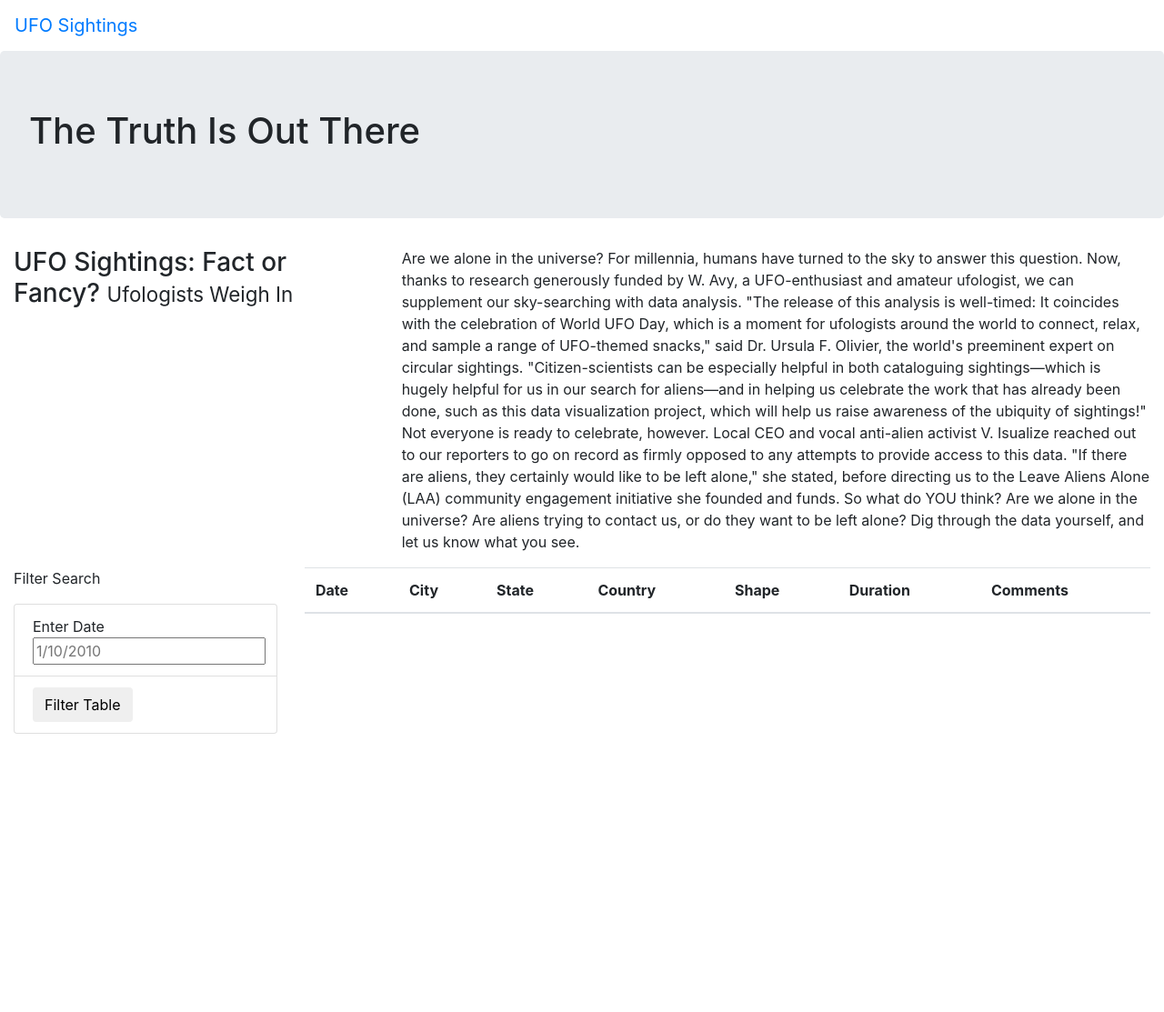
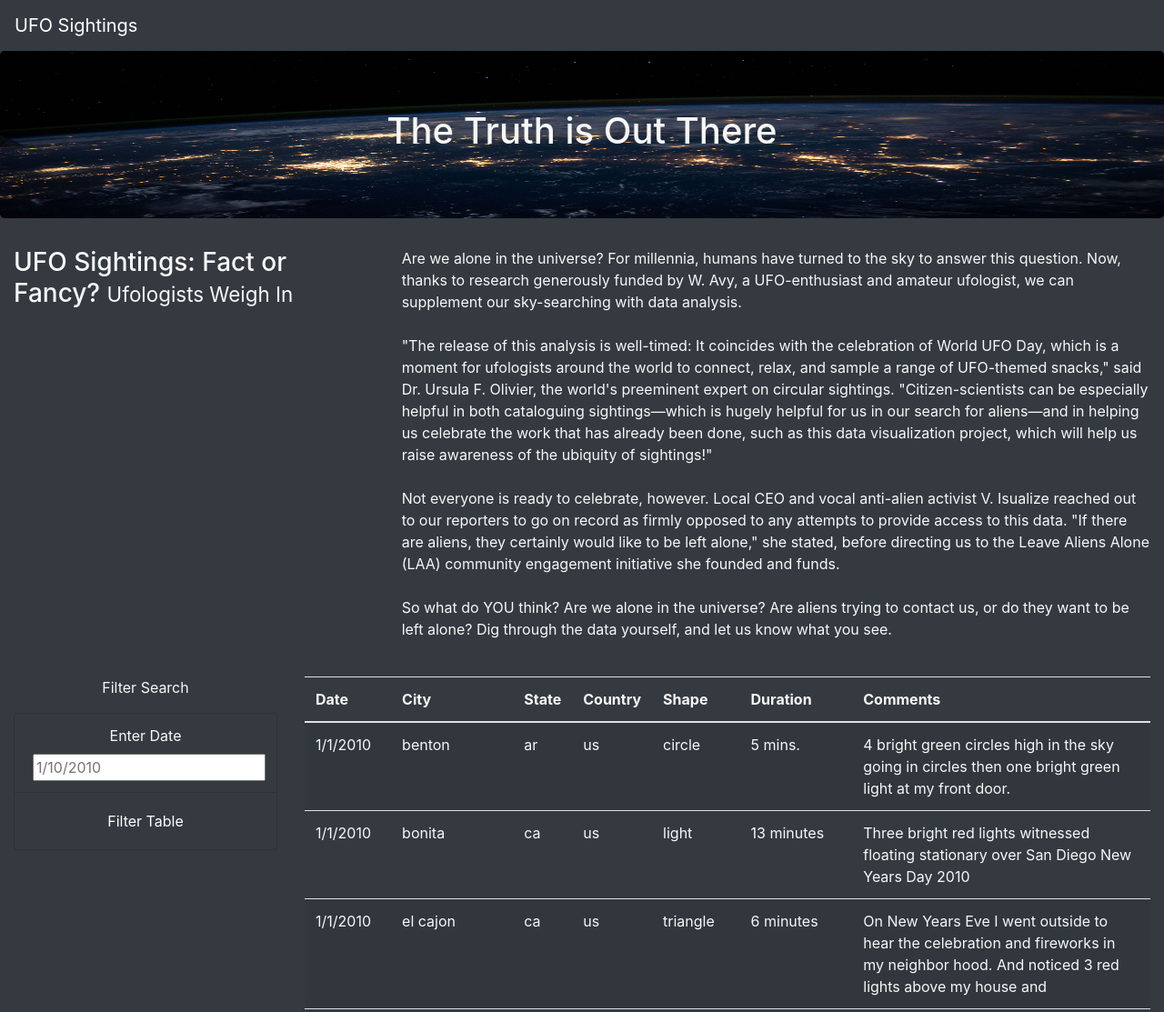
Before and after one commit to JoseCalucag/UFOs, a plain HTML site: page index.html in a window 1280 px wide. Shown: the top 1113 px of the page at 91% size. Before the commit the page ends 807 px from the top, so only its background shows below. Drawn offline with nearby package versions, Linux system fonts and the light colour scheme.

Commit message:
updating project

```diff
--- a/index.html
+++ b/index.html
@@ -12,16 +12,14 @@
     />
     <link rel="stylesheet" href="static/css/style.css">
 </head>
-<body>
+<body class="bg-dark">
     <div class="wrapper">
-    <nav class="navbar navbar-expand-lg">
-        <a class="navbar-brand" href="index.html">
-            UFO Sightings
-        </a>
-    </nav>
+        <nav class="navbar navbar-dark bg-dark navbar-expand-lg">
+            <a class="navbar-brand" href="index.html">UFO Sightings</a>
+        </nav>
     </div>
     <div class="jumbotron">
-        <h1> The Truth Is Out There</h1>
+        <h1>The Truth is Out There</h1>
     </div>
     <div class="container-fluid">
         <div class="row">
@@ -30,11 +28,13 @@
             </div>
             <div class="col-md-8">
                 <p>
-                    Are we alone in the universe? For millennia, humans have turned to the sky to answer this question. Now, thanks to research generously funded by W. Avy, a UFO-enthusiast and amateur ufologist, we can supplement our sky-searching with data analysis.
-                    "The release of this analysis is well-timed: It coincides with the celebration of World UFO Day, which is a moment for ufologists around the world to connect, relax, and sample a range of UFO-themed snacks," said Dr. Ursula F. Olivier, the world's preeminent expert on circular sightings. "Citizen-scientists can be especially helpful in both cataloguing sightings—which is hugely helpful for us in our search for aliens—and in helping us celebrate the work that has already been done, such as this data visualization project, which will help us raise awareness of the ubiquity of sightings!"
-                    Not everyone is ready to celebrate, however. Local CEO and vocal anti-alien activist V. Isualize reached out to our reporters to go on record as firmly opposed to any attempts to provide access to this data. "If there are aliens, they certainly would like to be left alone," she stated, before directing us to the Leave Aliens Alone (LAA) community engagement initiative she founded and funds.
-                    So what do YOU think? Are we alone in the universe? Are aliens trying to contact us, or do they want to be left alone? Dig through the data yourself, and let us know what you see.
+                    Are we alone in the universe? For millennia, humans have turned to the sky to answer this question. Now, thanks to research generously funded by W. Avy, a UFO-enthusiast and amateur ufologist, we can supplement our sky-searching with data analysis.<br><br>
 
+                    "The release of this analysis is well-timed: It coincides with the celebration of World UFO Day, which is a moment for ufologists around the world to connect, relax, and sample a range of UFO-themed snacks," said Dr. Ursula F. Olivier, the world's preeminent expert on circular sightings. "Citizen-scientists can be especially helpful in both cataloguing sightings—which is hugely helpful for us in our search for aliens—and in helping us celebrate the work that has already been done, such as this data visualization project, which will help us raise awareness of the ubiquity of sightings!" <br><br>
+
+                    Not everyone is ready to celebrate, however. Local CEO and vocal anti-alien activist V. Isualize reached out to our reporters to go on record as firmly opposed to any attempts to provide access to this data. "If there are aliens, they certainly would like to be left alone," she stated, before directing us to the Leave Aliens Alone (LAA) community engagement initiative she founded and funds.<br><br>
+
+                    So what do YOU think? Are we alone in the universe? Are aliens trying to contact us, or do they want to be left alone? Dig through the data yourself, and let us know what you see.<br><br>
                 </p>
             </div>
         </div>
@@ -42,18 +42,20 @@
     <div class="container-fluid">
         <div class="row">
             <div class="col-md-3">
-                <form>
+                <form class="bg-dark">
                     <p>Filter Search</p>
-                    <ul class="list-group">
-                        <li class="list-group-item">
-                            <label for="date"></label>Enter Date</label>
-                            <input type="text" placeholder="1/10/2010" id="datetime">
-                        </li>
-                        <li class="list-group-item">
-                            <button id="filter-btn" type="button" class="btn btn-default">Filter Table</button>
-                        </li>
-                    </ul>
                 </form>
+                <ul class="list-group bg-dark">
+                    <li class="list-group-item bg-dark">
+                        <label for="date">Enter Date</label>
+                        <input type="text" placeholder="1/10/2010" id="datetime" />
+                    </li>
+                    <li class="list-group-item bg-dark">
+                        <button id="filter-btn" type="button" class="btn btn-dark">
+                            Filter Table
+                        </button>
+                    </li>
+                </ul>
             </div>
             <div class="col-md-9">
                 <table class="table table-striped">
@@ -73,5 +75,8 @@
             </div>
         </div>
     </div>
+    <script src="https://cdnjs.cloudflare.com/ajax/libs/d3/4.11.0/d3.js"></script>
+    <script src="static/js/data.js"></script>
+    <script src="static/js/app.js"></script>
 </body>
 </html>
--- a/static/css/style.css
+++ b/static/css/style.css
@@ -0,0 +1,14 @@
+body {
+    color: #f7f7f7;
+  }
+
+  .jumbotron {
+    background-image: url("../images/nasa.jpg");
+    background-size: 100% 100%;
+    text-align: center;
+  }
+
+  .col-md-3 {
+    text-align: center;
+
+  }
--- a/static/js/app.js
+++ b/static/js/app.js
@@ -5,23 +5,24 @@
 var tbody = d3.select("tbody");
 
 function buildTable(data) {
-// Clear out any existing daya
+    // First, clear out any existing data
     tbody.html("");
 
-// Loop through each object in data
-// and append a row and cells for each value in row
+    // Next, loop through each object in the data
+    // and append a row and cells for each value in the row
     data.forEach((dataRow) => {
       // Append a row to the table body
       let row = tbody.append("tr");
 
       // Loop through each field in the dataRow and add
-    // each val as a table cell ("td")
+      // each value as a table cell (td)
       Object.values(dataRow).forEach((val) => {
         let cell = row.append("td");
         cell.text(val);
         }
       );
     });
+  }
 
 function handleClick() {
     // Grab the datetime value from the filter
@@ -46,4 +47,4 @@
 d3.selectAll("#filter-btn").on("click", handleClick);
 
 // Build the table when the page loads
-//buildTable(tableData);
+buildTable(tableData);
```
Also changed, not shown: static/images/nasa.jpg (added), 2 other files. Lines whose indentation alone changed are shown as unchanged.
